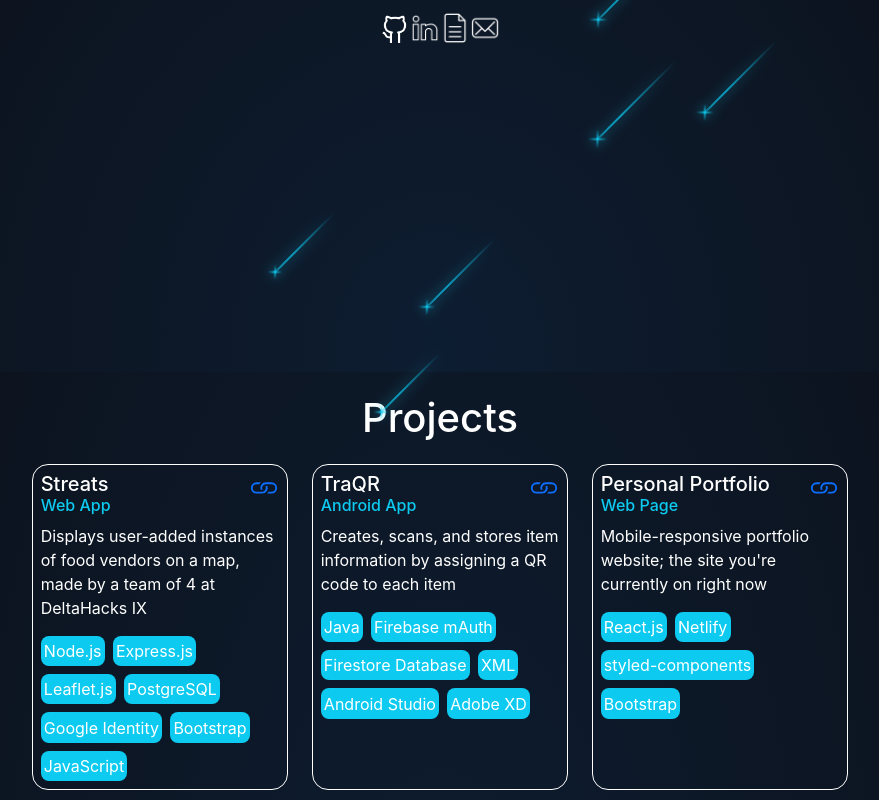
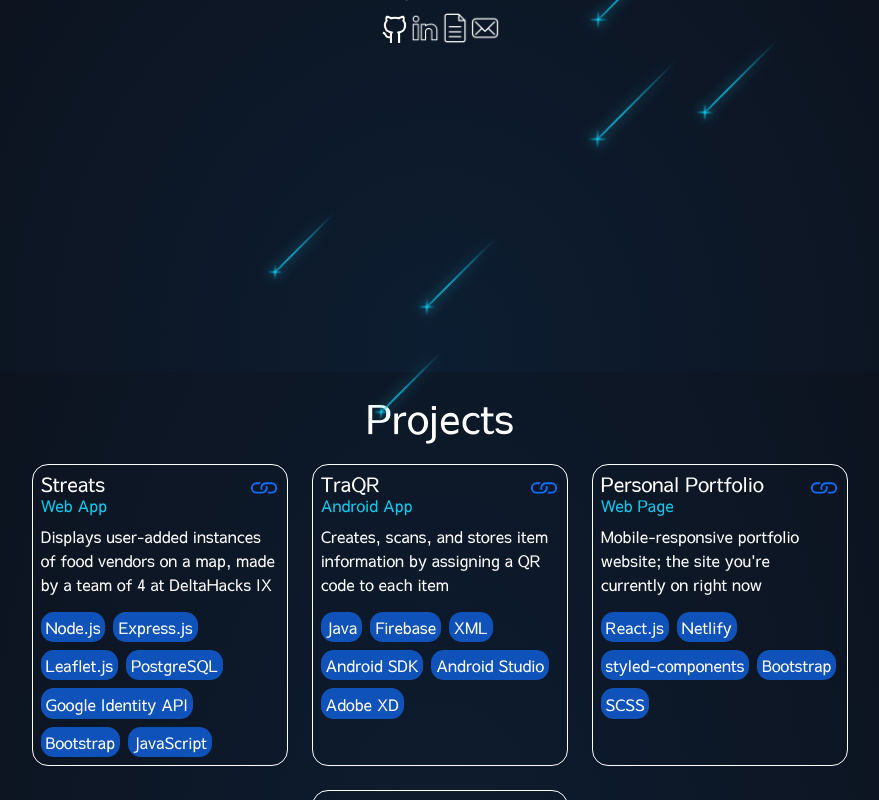
Before and after one commit to kevinwu15/React-Portfolio, a React (Create React App) app: page / in a window 1280 px wide. Shown: the part 428-1228 px from the top of the page, without its empty margins (200-1079 px from the left). Built offline with nearby package versions, Linux system fonts and the light colour scheme.

Commit message:
changed font and colours

```diff
--- a/public/index.html
+++ b/public/index.html
@@ -9,6 +9,7 @@
       name="description"
       content="Web site created using create-react-app"
     />
+
     <link rel="apple-touch-icon" href="%PUBLIC_URL%/logo192.png" />
     <!--
       manifest.json provides metadata used when your web app is installed on a
@@ -25,6 +26,9 @@
       Learn how to configure a non-root public URL by running `npm run build`.
     -->
     <link href="https://cdn.jsdelivr.net/npm/bootstrap@5.3.0-alpha1/dist/css/bootstrap.min.css" rel="stylesheet" integrity="sha384-GLhlTQ8iRABdZLl6O3oVMWSktQOp6b7In1Zl3/Jr59b6EGGoI1aFkw7cmDA6j6gD" crossorigin="anonymous">
+    <link rel="preconnect" href="https://fonts.googleapis.com">
+    <link rel="preconnect" href="https://fonts.gstatic.com" crossorigin>
+    <link href="https://fonts.googleapis.com/css2?family=Sawarabi+Gothic&display=swap" rel="stylesheet">
     <title>Kevin Wu</title>
   </head>
   <body>
--- a/src/App.js
+++ b/src/App.js
@@ -10,6 +10,7 @@ function App() {
     color: white;
     width: 100%;
     overflow-x: hidden;
+    font-family: 'Sawarabi Gothic', sans-serif;
   `
 
   return (
--- a/src/components/ProjectsPage/Projects.js
+++ b/src/components/ProjectsPage/Projects.js
@@ -20,7 +20,7 @@ const Projects = () => {
             name="Streats"
             type="Web App"
             desc="Displays user-added instances of food vendors on a map, made by a team of 4 at DeltaHacks IX"
-            techList={['Node.js', 'Express.js', 'Leaflet.js', 'PostgreSQL', 'Google Identity', 'Bootstrap', 'JavaScript']}
+            techList={['Node.js', 'Express.js', 'Leaflet.js', 'PostgreSQL', 'Google Identity API', 'Bootstrap', 'JavaScript']}
           />
         </div>
         <div class="col-md-auto">
@@ -29,7 +29,7 @@ const Projects = () => {
             name="TraQR"
             type="Android App"
             desc="Creates, scans, and stores item information by assigning a QR code to each item"
-            techList={['Java', 'Firebase mAuth', 'Firestore Database', 'XML', 'Android Studio', 'Adobe XD']}
+            techList={['Java', 'Firebase', 'XML', 'Android SDK', 'Android Studio', 'Adobe XD']}
           />
         </div>
         <div class="col-md-auto">
@@ -38,7 +38,7 @@ const Projects = () => {
             name="Personal Portfolio"
             type="Web Page"
             desc="Mobile-responsive portfolio website; the site you're currently on right now"
-            techList={['React.js', 'Netlify', 'styled-components', 'Bootstrap']}
+            techList={['React.js', 'Netlify', 'styled-components', 'Bootstrap', 'SCSS']}
           />
         </div>
         <div class="col-md-auto">
--- a/src/components/ProjectsPage/TechUsed.js
+++ b/src/components/ProjectsPage/TechUsed.js
@@ -3,8 +3,10 @@ import styled from 'styled-components';
 const TechUsed = (props) => {
     const StyledButton = styled.button`
         padding: 0.2rem;
-        background-color: #0dcaf0;
-        border-radius: 0.5rem;
+        padding-left: 0.3rem;
+        padding-right: 0.3rem;
+        background-color: #0f52ba;
+        border-radius: 0.8rem;
         color: white;
         border: none;
     `
```
